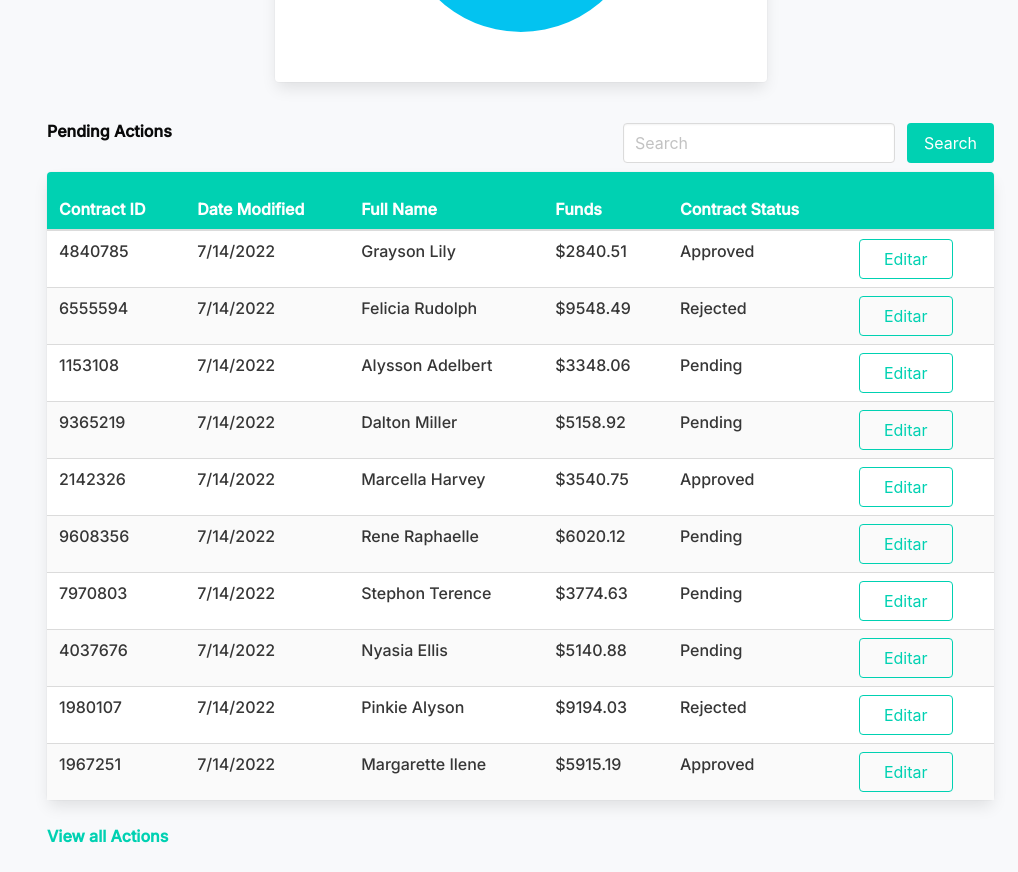
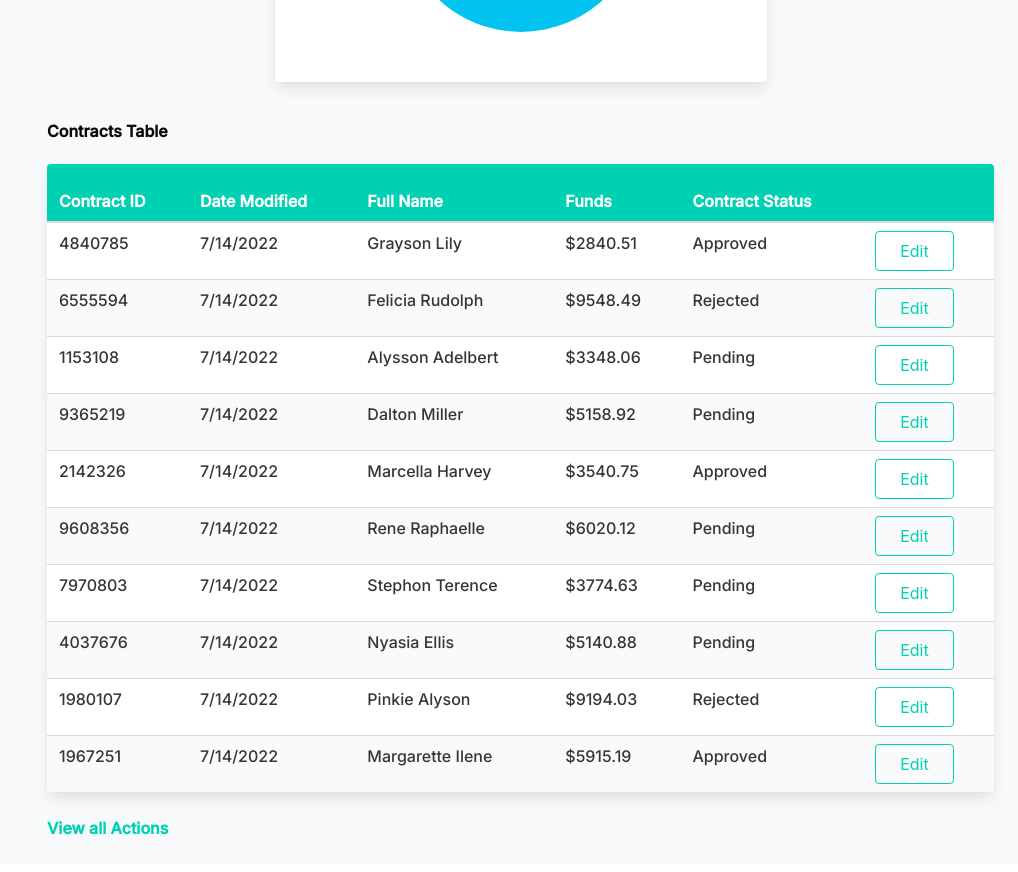
Before and after one commit to MGeovany/bidesku-v2, a React (Create React App) app: page / in a window 1280 px wide. Shown: the part 860-1732 px from the top of the page, without its empty margins (262-1280 px from the left). Built offline with nearby package versions, Linux system fonts and the light colour scheme.

Commit message:
style: unused bnts

```diff
--- a/src/components/ContractsTable.js
+++ b/src/components/ContractsTable.js
@@ -16,14 +16,6 @@ export const ContractsTable = ({ label, dpdwn }) => {
           ) : (
             dpdwn
           )}
-          <div className='searchbar is-flex is-flex-direction-row field is-grouped'>
-            <p className='control is-expanded'>
-              <input className='input' type='text' placeholder='Search' />
-            </p>
-            <p className='control'>
-              <button className='button is-primary'>Search</button>
-            </p>
-          </div>
         </div>
       </div>
       <div className='card table__header mt-2'>
@@ -60,7 +52,7 @@ export const ContractsTable = ({ label, dpdwn }) => {
                     </td>
                     <td>
                       <button className='button is-primary is-outlined px-5'>
-                        Editar
+                        Edit
                       </button>
                     </td>
                   </tr>
--- a/src/components/Funds.js
+++ b/src/components/Funds.js
@@ -1,4 +1,4 @@
-import React, { useState } from 'react'
+import React from 'react'
 import {
   Chart as ChartJS,
   CategoryScale,
@@ -9,7 +9,6 @@ import {
   Legend
 } from 'chart.js'
 import { Bar } from 'react-chartjs-2'
-// import faker from 'faker'
 
 ChartJS.register(CategoryScale, LinearScale, BarElement, Title, Tooltip, Legend)
 
@@ -28,8 +27,7 @@ export const options = {
 }
 
 export const Funds = () => {
-  const [age, setAge] = useState(72)
-
+  const age = 72
   const labels = [age, 'Age 75', 'Age 85', 'Age 90']
 
   const data = {
@@ -37,7 +35,7 @@ export const Funds = () => {
     datasets: [
       {
         label: 'Index Funds Alone',
-        data: [190000, 240000, 430000, 575000],
+        data: [290000, 240000, 430000, 575000],
         backgroundColor: 'rgb(155,164,179)'
       },
       {
--- a/src/pages/estimator/Estimator.css
+++ b/src/pages/estimator/Estimator.css
@@ -25,7 +25,7 @@
   min-width: 500px;
 }
 
-.slidecontainer {
+.slider__container {
   width: 100%;
 }
 
--- a/src/pages/home/Home.js
+++ b/src/pages/home/Home.js
@@ -37,7 +37,7 @@ export const Home = () => {
           />
           <div className='is-flex is-flex-direction-column '>
             <Graphics />
-            <ContractsTable label={'Pending Actions'} />
+            <ContractsTable label={'Contracts Table'} />
           </div>
         </motion.div>
         {isModalOpen && (
```
